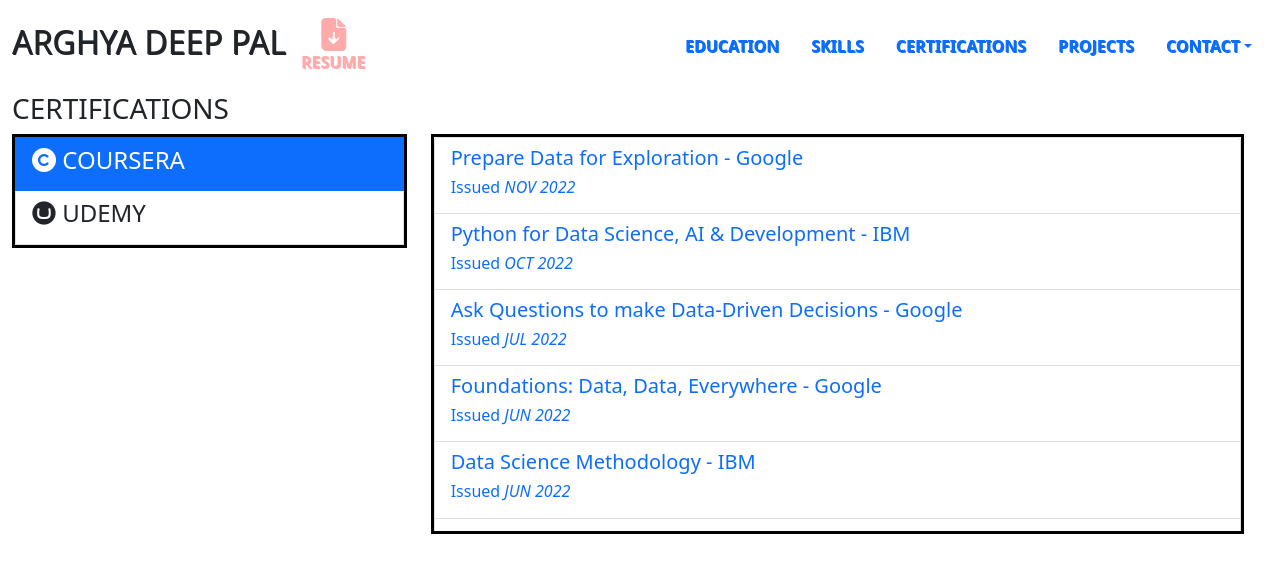
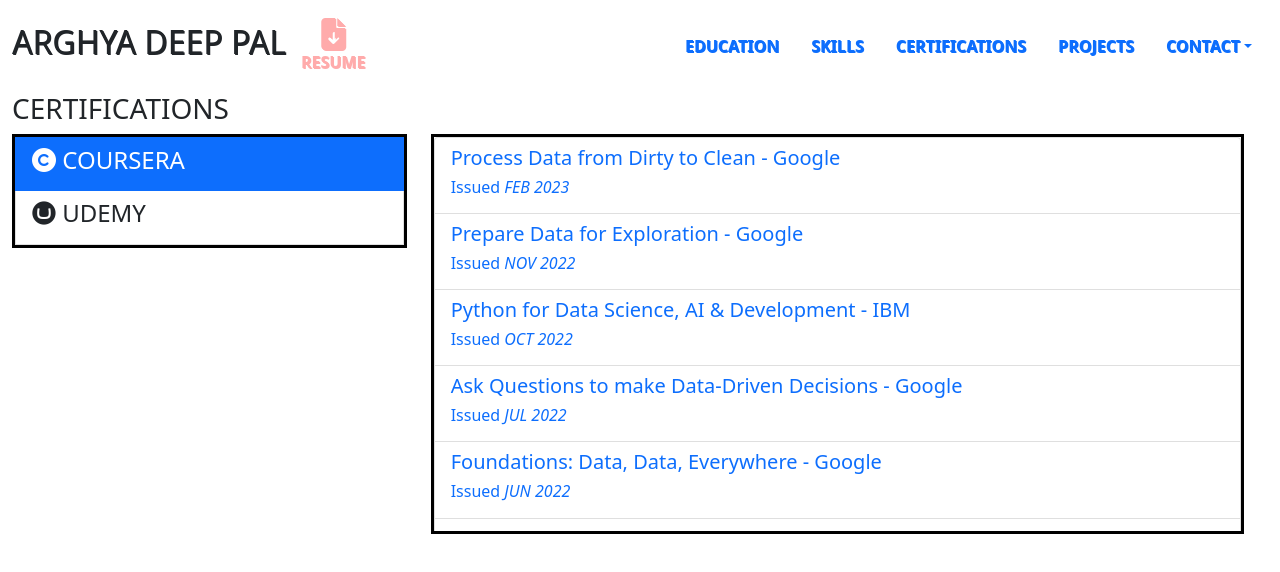
Before and after one commit to Arghyadeep7/Resume, a React (Create React App) app: page /certifications in a window 1280 px wide. Shown: the top 572 px of the page. Built offline with nearby package versions, Linux system fonts and the light colour scheme.

Commit message:
Certifications updation

```diff
--- a/src/components/Certifications.js
+++ b/src/components/Certifications.js
@@ -34,6 +34,19 @@
             >
               <Tab.Pane eventKey="#coursera">
                 <ListGroup>
+                  <ListGroup.Item>
+                    <a
+                      href="https://www.coursera.org/account/accomplishments/certificate/6CG24UFARVSW"
+                      target="_blank"
+                      style={{ textDecoration: "none" }}
+                    >
+                      <h5>Process Data from Dirty to Clean - Google</h5>
+                      <h6>
+                        Issued <i>FEB 2023</i>
+                      </h6>
+                    </a>
+                  </ListGroup.Item>
+
                   <ListGroup.Item>
                     <a
                       href="https://www.coursera.org/account/accomplishments/certificate/AJRCZKGUPTY8"
```
